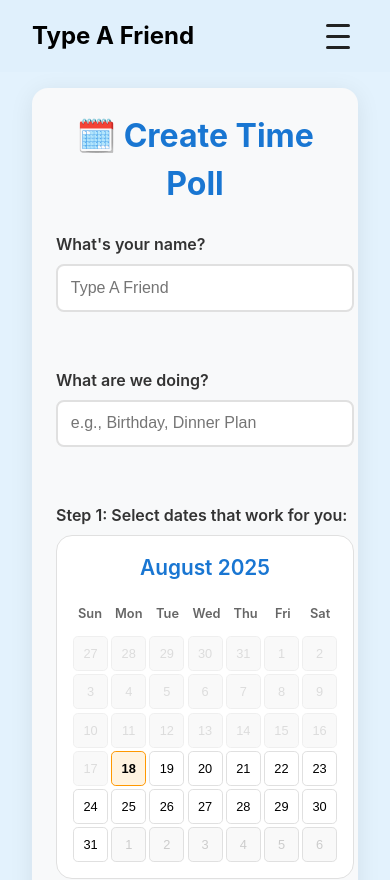
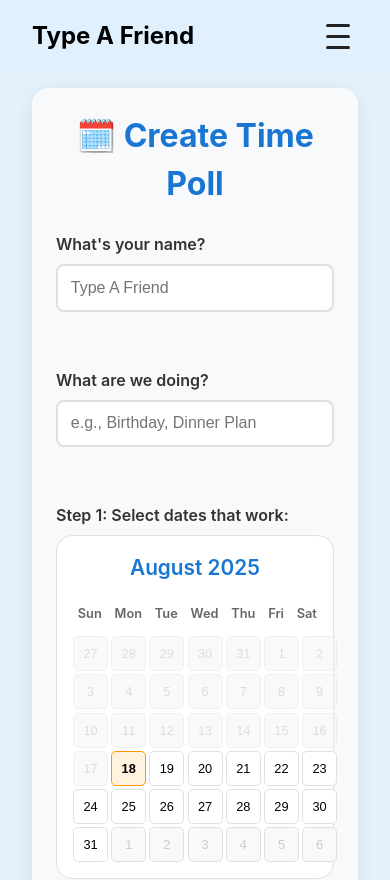
Before and after one commit to oolongmilk/Type-A-Friend, a React (Vite) app: page /find-time in a window 390 px wide. Shown: the top 880 px of the page. Built offline with nearby package versions, Linux system fonts and the light colour scheme; no server answers.

Commit message:
center the columns on mobile

```diff
--- a/src/Tools/FindTime/CreatePoll.jsx
+++ b/src/Tools/FindTime/CreatePoll.jsx
@@ -185,7 +185,7 @@ function CreatePoll() {
             </div>
 
             <div className="form-section">
-              <label>Step 1: Select dates that work for you:</label>
+              <label>Step 1: Select dates that work:</label>
               <div className="calendar-container">
                 <div className="calendar-header">
                   <h3>{calendarData.monthName}</h3>
--- a/src/Tools/FindTime/FindTime.css
+++ b/src/Tools/FindTime/FindTime.css
@@ -33,11 +33,27 @@
     grid-template-columns: 1fr;
     gap: 1.5rem;
   }
-
   .right-column {
     border-left: none;
     border-top: 2px solid #e0e0e0;
     padding-left: 0;
+    padding-top: 1.5rem;
+  }
+}
+
+@media (max-width: 600px) {
+  .two-column-layout {
+    display: flex;
+    flex-direction: column;
+    gap: 1.5rem;
+  }
+  .left-column, .right-column {
+    padding-left: 0;
+    padding-right: 0;
+  }
+  .right-column {
+    border-top: 2px solid #e0e0e0;
+    border-left: none;
     padding-top: 1.5rem;
   }
 }
```
